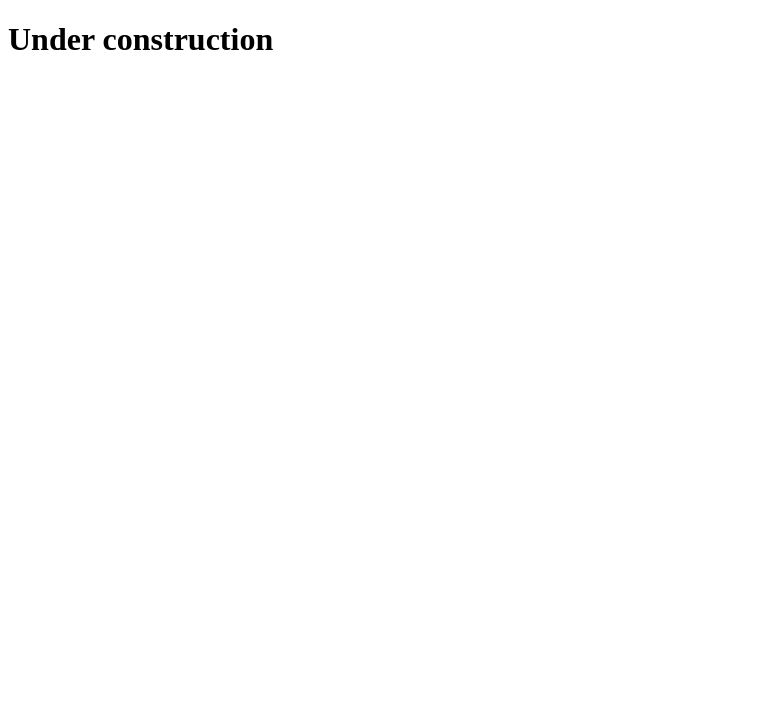
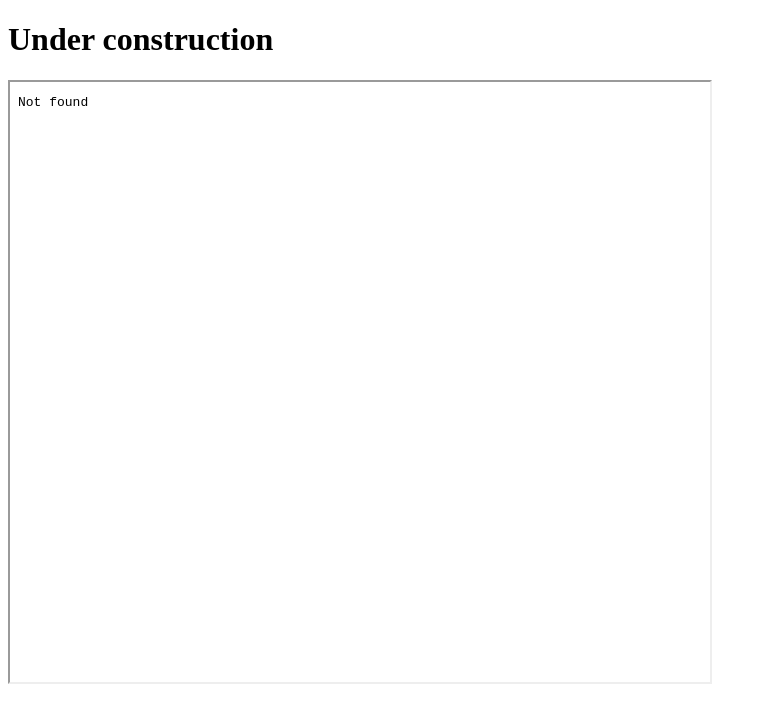
Before and after one commit to viggggnesh/viggggnesh.github.io, a plain HTML site: page index.html in a window 1280 px wide. Shown: the whole page, without its empty margins (0-767 px from the left). Drawn offline with Linux system fonts and the light colour scheme.

Commit message:
Added iframe

```diff
--- a/index.html
+++ b/index.html
@@ -6,5 +6,8 @@
 </head>
 <body>
     <h1> Under construction</h1>
+
+    <iframe src=app.py width=700 height=600></iframe>
+
 </body>
 </html>
```
